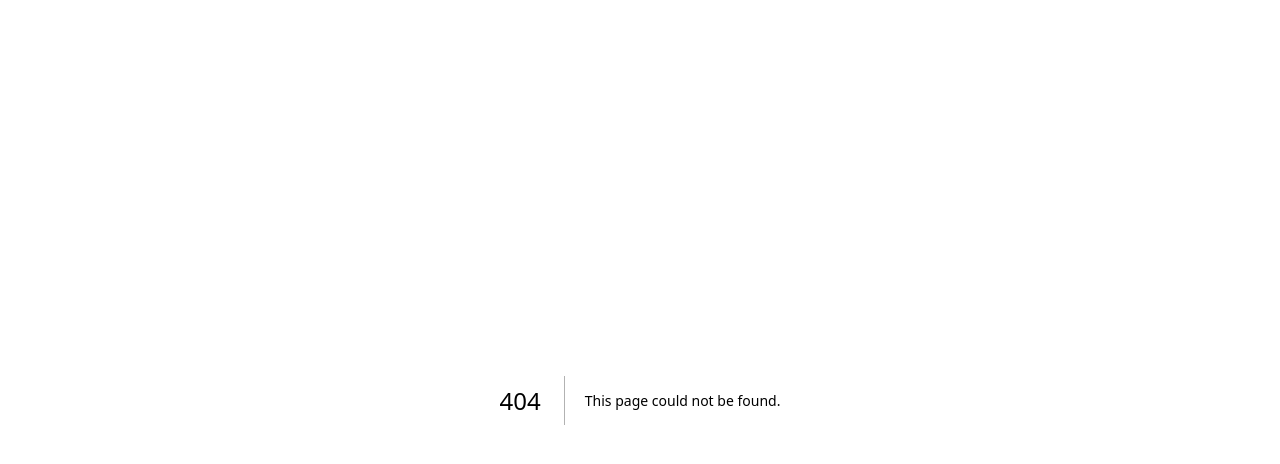
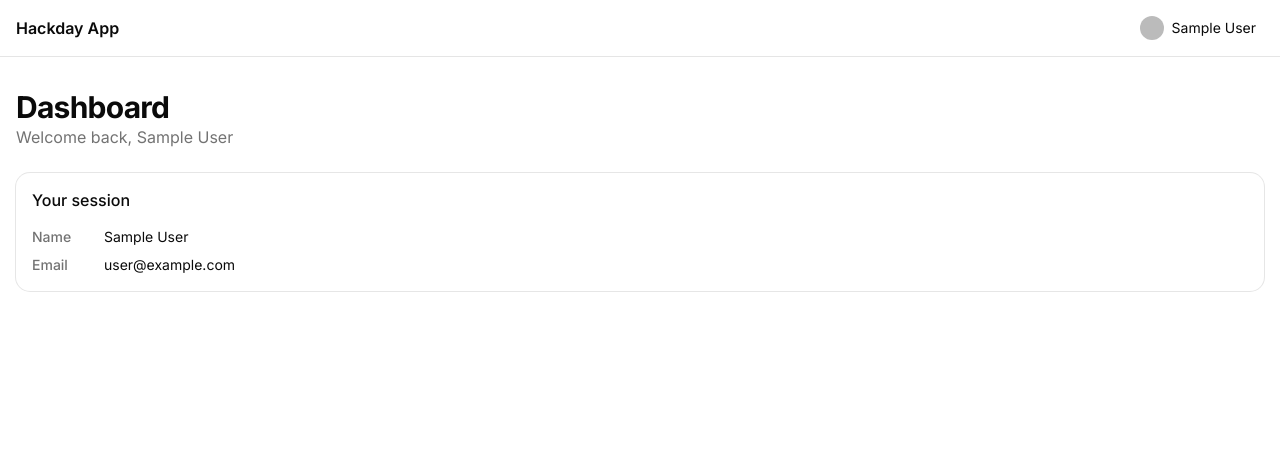
Before and after one commit to ShawInnes/hackathon-template, a Next.js app: page /dashboard in a window 1280 px wide. Before the commit this address had no page. Shown: the top 464 px of the page. Built offline with nearby package versions, Linux system fonts and the light colour scheme; no server answers; sample sign-in values are in the browser's storage.

Commit message:
feat: add landing page and protected dashboard

```diff
--- /dev/null
+++ b/src/app/dashboard/page.tsx
@@ -0,0 +1,47 @@
+import { auth } from "@/lib/auth"
+import { redirect } from "next/navigation"
+import { PageLayout } from "@/components/page-layout"
+import { Card, CardContent, CardHeader, CardTitle } from "@/components/ui/card"
+
+export default async function DashboardPage() {
+  const session = await auth()
+
+  if (!session?.user) {
+    redirect("/")
+  }
+
+  const user = session.user as { name?: string | null; email?: string | null; image?: string | null }
+
+  return (
+    <PageLayout user={user}>
+      <div className="space-y-6">
+        <div>
+          <h1 className="text-3xl font-bold tracking-tight">Dashboard</h1>
+          <p className="text-muted-foreground">
+            Welcome back, {user.name ?? user.email}
+          </p>
+        </div>
+
+        <Card>
+          <CardHeader>
+            <CardTitle>Your session</CardTitle>
+          </CardHeader>
+          <CardContent>
+            <dl className="space-y-2 text-sm">
+              <div className="flex gap-2">
+                <dt className="font-medium text-muted-foreground w-16">Name</dt>
+                <dd>{user.name ?? "—"}</dd>
+              </div>
+              <div className="flex gap-2">
+                <dt className="font-medium text-muted-foreground w-16">Email</dt>
+                <dd>{user.email ?? "—"}</dd>
+              </div>
+            </dl>
+          </CardContent>
+        </Card>
+
+        {/* Start building your app here */}
+      </div>
+    </PageLayout>
+  )
+}
--- a/src/app/layout.tsx
+++ b/src/app/layout.tsx
@@ -1,33 +1,22 @@
-import type { Metadata } from "next";
-import { Geist, Geist_Mono } from "next/font/google";
-import "./globals.css";
+import type { Metadata } from "next"
+import { Inter } from "next/font/google"
+import "./globals.css"
 
-const geistSans = Geist({
-  variable: "--font-geist-sans",
-  subsets: ["latin"],
-});
-
-const geistMono = Geist_Mono({
-  variable: "--font-geist-mono",
-  subsets: ["latin"],
-});
+const inter = Inter({ subsets: ["latin"] })
 
 export const metadata: Metadata = {
-  title: "Create Next App",
-  description: "Generated by create next app",
-};
+  title: "Hackday App",
+  description: "Built with the Hackday Template",
+}
 
 export default function RootLayout({
   children,
-}: Readonly<{
-  children: React.ReactNode;
-}>) {
+}: {
+  children: React.ReactNode
+}) {
   return (
-    <html
-      lang="en"
-      className={`${geistSans.variable} ${geistMono.variable} h-full antialiased`}
-    >
-      <body className="min-h-full flex flex-col">{children}</body>
+    <html lang="en">
+      <body className={inter.className}>{children}</body>
     </html>
-  );
+  )
 }
--- a/src/app/page.tsx
+++ b/src/app/page.tsx
@@ -1,65 +1,21 @@
-import Image from "next/image";
+import { auth } from "@/lib/auth"
+import { redirect } from "next/navigation"
+import { PageLayout } from "@/components/page-layout"
+import { SignInCard } from "@/components/sign-in-card"
 
-export default function Home() {
+export default async function HomePage() {
+  const session = await auth()
+
+  // Redirect authenticated users to dashboard
+  if (session?.user) {
+    redirect("/dashboard")
+  }
+
   return (
-    <div className="flex flex-col flex-1 items-center justify-center bg-zinc-50 font-sans dark:bg-black">
-      <main className="flex flex-1 w-full max-w-3xl flex-col items-center justify-between py-32 px-16 bg-white dark:bg-black sm:items-start">
-        <Image
-          className="dark:invert"
-          src="/next.svg"
-          alt="Next.js logo"
-          width={100}
-          height={20}
-          priority
-        />
-        <div className="flex flex-col items-center gap-6 text-center sm:items-start sm:text-left">
-          <h1 className="max-w-xs text-3xl font-semibold leading-10 tracking-tight text-black dark:text-zinc-50">
-            To get started, edit the page.tsx file.
-          </h1>
-          <p className="max-w-md text-lg leading-8 text-zinc-600 dark:text-zinc-400">
-            Looking for a starting point or more instructions? Head over to{" "}
-            <a
-              href="https://vercel.com/templates?framework=next.js&utm_source=create-next-app&utm_medium=appdir-template-tw&utm_campaign=create-next-app"
-              className="font-medium text-zinc-950 dark:text-zinc-50"
-            >
-              Templates
-            </a>{" "}
-            or the{" "}
-            <a
-              href="https://nextjs.org/learn?utm_source=create-next-app&utm_medium=appdir-template-tw&utm_campaign=create-next-app"
-              className="font-medium text-zinc-950 dark:text-zinc-50"
-            >
-              Learning
-            </a>{" "}
-            center.
-          </p>
-        </div>
-        <div className="flex flex-col gap-4 text-base font-medium sm:flex-row">
-          <a
-            className="flex h-12 w-full items-center justify-center gap-2 rounded-full bg-foreground px-5 text-background transition-colors hover:bg-[#383838] dark:hover:bg-[#ccc] md:w-[158px]"
-            href="https://vercel.com/new?utm_source=create-next-app&utm_medium=appdir-template-tw&utm_campaign=create-next-app"
-            target="_blank"
-            rel="noopener noreferrer"
-          >
-            <Image
-              className="dark:invert"
-              src="/vercel.svg"
-              alt="Vercel logomark"
-              width={16}
-              height={16}
-            />
-            Deploy Now
-          </a>
-          <a
-            className="flex h-12 w-full items-center justify-center rounded-full border border-solid border-black/[.08] px-5 transition-colors hover:border-transparent hover:bg-black/[.04] dark:border-white/[.145] dark:hover:bg-[#1a1a1a] md:w-[158px]"
-            href="https://nextjs.org/docs?utm_source=create-next-app&utm_medium=appdir-template-tw&utm_campaign=create-next-app"
-            target="_blank"
-            rel="noopener noreferrer"
-          >
-            Documentation
-          </a>
-        </div>
-      </main>
-    </div>
-  );
+    <PageLayout user={null}>
+      <div className="flex min-h-[calc(100vh-7rem)] items-center justify-center">
+        <SignInCard />
+      </div>
+    </PageLayout>
+  )
 }
--- a/src/components/page-layout.tsx
+++ b/src/components/page-layout.tsx
@@ -1,4 +1,4 @@
-import { Navbar } from "@/components/navbar"
+import { Navbar, NavbarUser } from "@/components/navbar"
 
 interface PageLayoutProps {
   children: React.ReactNode
@@ -9,10 +9,21 @@ interface PageLayoutProps {
   } | null
 }
 
+function toNavbarUser(
+  user: PageLayoutProps["user"]
+): NavbarUser | null {
+  if (!user) return null
+  return {
+    name: user.name ?? null,
+    email: user.email ?? null,
+    image: user.image ?? null,
+  }
+}
+
 export function PageLayout({ children, user }: PageLayoutProps) {
   return (
     <div className="min-h-screen bg-background">
-      <Navbar user={user} />
+      <Navbar user={toNavbarUser(user)} />
       <main className="mx-auto max-w-7xl px-4 py-8">{children}</main>
     </div>
   )
```
